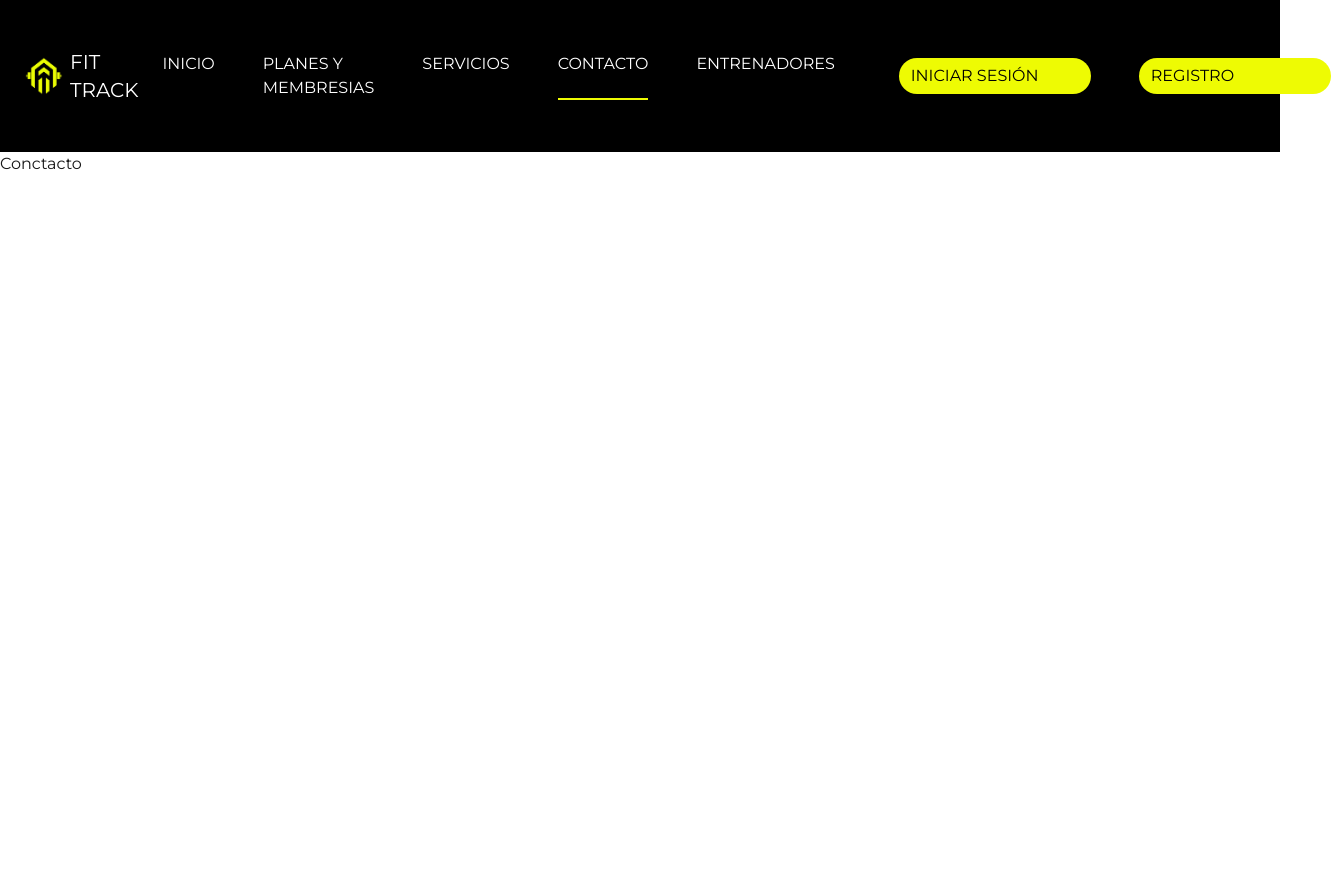
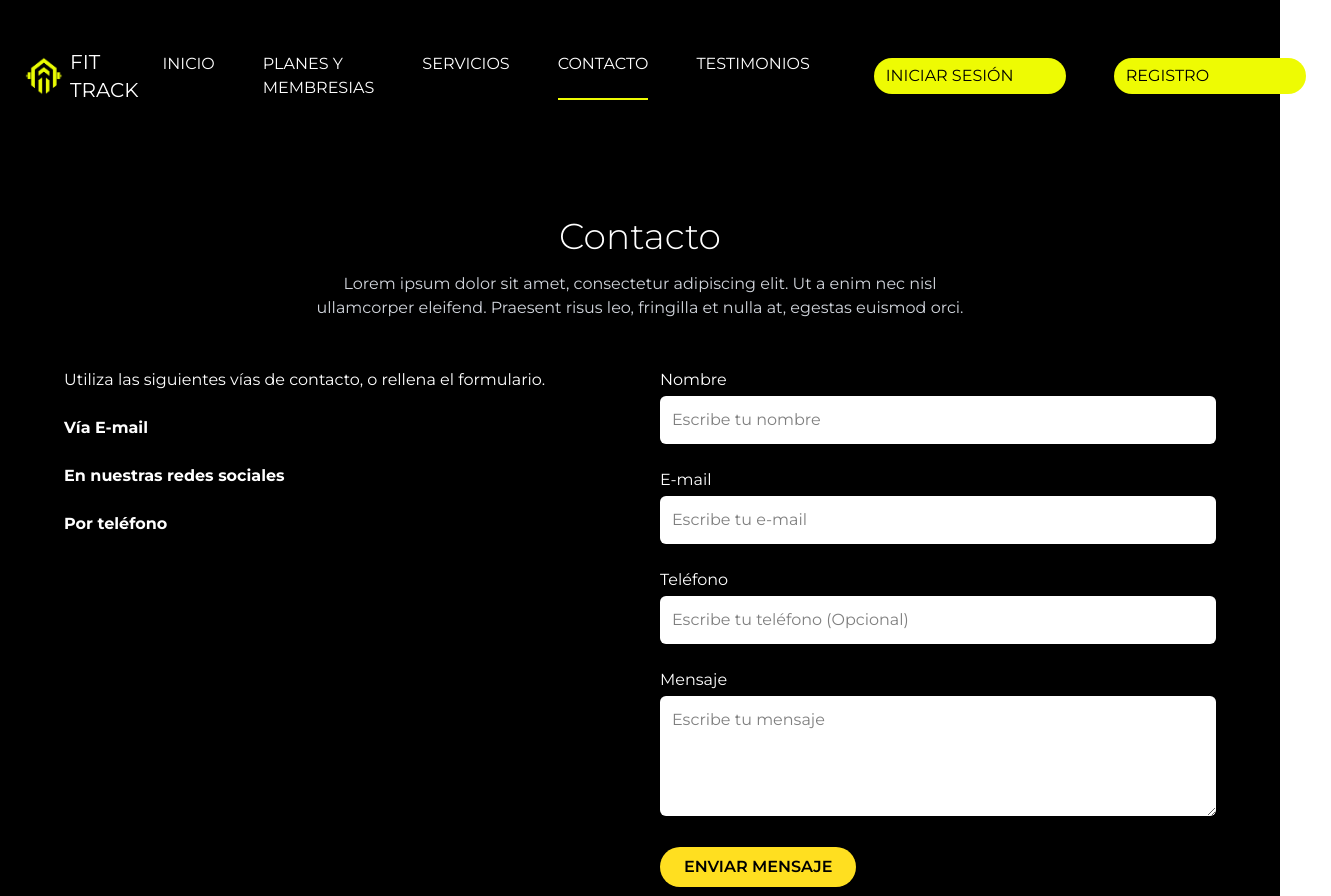
Before and after one commit to Yeison9713/fit-track, a Next.js app: page /contacto in a window 1280 px wide. Shown: the top 896 px of the page, 1331 px wide, since content can reach past the window. Before the commit the page ends 800 px from the top, so only its background shows below. Built offline with nearby package versions, Linux system fonts and the light colour scheme.

Commit message:
add imagenes y paginas faltantes

```diff
--- a/package.json
+++ b/package.json
@@ -12,6 +12,7 @@
     "@headlessui/react": "^2.2.0",
     "@heroicons/react": "^2.2.0",
     "clsx": "^2.1.1",
+    "lucide-react": "^0.487.0",
     "next": "15.2.4",
     "postcss": "^8.5.3",
     "react": "^19.0.0",
--- a/src/app/contacto/page.tsx
+++ b/src/app/contacto/page.tsx
@@ -1,7 +1,73 @@
 export default function Contact() {
     return (
-        <div>
-            <h1>Conctacto</h1>
-        </div>
+        <section className="bg-black text-white px-6 py-16">
+            <div className="max-w-6xl mx-auto">
+                <h2 className="text-4xl font-light text-center mb-4">Contacto</h2>
+                <p className="text-center text-gray-300 mb-12 max-w-2xl mx-auto">
+                    Lorem ipsum dolor sit amet, consectetur adipiscing elit. Ut a enim nec nisl ullamcorper eleifend.
+                    Praesent risus leo, fringilla et nulla at, egestas euismod orci.
+                </p>
+
+                <div className="grid md:grid-cols-2 gap-10">
+                    {/* Información de contacto */}
+                    <div className="space-y-6">
+                        <p>Utiliza las siguientes vías de contacto, o rellena el formulario.</p>
+                        <p><strong>Vía E-mail</strong></p>
+                        <p><strong>En nuestras redes sociales</strong></p>
+                        <p><strong>Por teléfono</strong></p>
+                    </div>
+
+                    {/* Formulario con labels */}
+                    <form className="space-y-6">
+                        <div>
+                            <label className="block mb-1 text-white">Nombre</label>
+                            <input
+                                type="text"
+                                placeholder="Escribe tu nombre"
+                                className="w-full p-3 rounded-md text-black bg-white"
+                            />
+                        </div>
+
+                        <div>
+                            <label className="block mb-1 text-white">E-mail</label>
+                            <input
+                                type="email"
+                                placeholder="Escribe tu e-mail"
+                                className="w-full p-3 rounded-md text-black bg-white"
+                            />
+                        </div>
+
+                        <div>
+                            <label className="block mb-1 text-white">Teléfono</label>
+                            <input
+                                type="tel"
+                                placeholder="Escribe tu teléfono (Opcional)"
+                                className="w-full p-3 rounded-md text-black bg-white"
+                            />
+                        </div>
+
+                        <div>
+                            <label className="block mb-1 text-white">Mensaje</label>
+                            <textarea
+                                rows={4}
+                                placeholder="Escribe tu mensaje"
+                                className="w-full p-3 rounded-md text-black bg-white"
+                            ></textarea>
+                        </div>
+
+                        <button
+                            type="submit"
+                            className="bg-yellow-300 text-black font-semibold py-2 px-6 rounded-full hover:bg-yellow-400"
+                        >
+                            ENVIAR MENSAJE
+                        </button>
+                    </form>
+                </div>
+
+                <p className="text-center mt-16 text-sm text-gray-400">
+                    2025 - Política de Privacidad
+                </p>
+            </div>
+        </section>
     );
 }
--- a/src/app/entrenadores/page.tsx
+++ /dev/null
@@ -1,7 +0,0 @@
-export default function Trainers() {
-    return (
-        <div>
-            <h1>Entrenadores</h1>
-        </div>
-    );
-}
--- a/src/app/servicios/page.tsx
+++ b/src/app/servicios/page.tsx
@@ -1,7 +1,56 @@
+import {
+    Dumbbell,
+    Bike,
+    Music,
+    Leaf,
+} from "lucide-react";
+
 export default function Services() {
     return (
-        <div>
-            <h1>Services</h1>
+        <div className="min-h-screen bg-black text-white px-6 py-12">
+            <h1 className="text-3xl font-bold text-center mb-12">Clases y servicios</h1>
+            <div className="max-w-7xl mx-auto grid grid-cols-1 md:grid-cols-2 gap-12 items-center">
+                {/* Imagen de las clases */}
+                <div className="w-full">
+                    <img
+                        src="https://images.pexels.com/photos/866027/pexels-photo-866027.jpeg"
+                        alt="Clases de entrenamiento"
+                        className="rounded-xl shadow-lg"
+                    />
+                </div>
+
+                {/* Lista de servicios */}
+                <div className="space-y-8">
+                    <div className="flex items-start gap-4">
+                        <Dumbbell className="text-[#eefb03] w-8 h-8" />
+                        <div>
+                            <h3 className="text-[#eefb03] font-semibold">CrossFit</h3>
+                            <p className="text-sm text-gray-300">Entrenamiento funcional de alta intensidad.</p>
+                        </div>
+                    </div>
+                    <div className="flex items-start gap-4">
+                        <Bike className="text-[#eefb03] w-8 h-8" />
+                        <div>
+                            <h3 className="text-[#eefb03] font-semibold">Spinning / Indoor Cycling</h3>
+                            <p className="text-sm text-gray-300">Clases de ciclismo en interiores.</p>
+                        </div>
+                    </div>
+                    <div className="flex items-start gap-4">
+                        <Leaf className="text-[#eefb03] w-8 h-8" />
+                        <div>
+                            <h3 className="text-[#eefb03] font-semibold">Yoga</h3>
+                            <p className="text-sm text-gray-300">Flexibilidad, fuerza y relajación.</p>
+                        </div>
+                    </div>
+                    <div className="flex items-start gap-4">
+                        <Music className="text-[#eefb03] w-8 h-8" />
+                        <div>
+                            <h3 className="text-[#eefb03] font-semibold">Zumba</h3>
+                            <p className="text-sm text-gray-300">Cardio con ritmos latinos y baile.</p>
+                        </div>
+                    </div>
+                </div>
+            </div>
         </div>
     );
 }
--- /dev/null
+++ b/src/app/testimonios/page.tsx
@@ -0,0 +1,69 @@
+export default function Testimonials() {
+    return (
+        <section className="bg-black text-white px-6 py-16">
+            <div className="max-w-6xl mx-auto">
+                {/* Testimonios */}
+                <div className="grid md:grid-cols-2 gap-10 mb-20 items-center">
+                    <div>
+                        <h2 className="text-4xl font-bold mb-4">TESTIMONIOS</h2>
+                        <p className="text-gray-300">
+                            Lorem ipsum dolor sit amet, consectetur adipiscing elit. Ut a enim nec nisl ullamcorper eleifend.
+                            Praesent risus leo, fringilla et nulla at, egestas euismod orci.
+                        </p>
+
+                        {/* Puntos indicadores */}
+                        <div className="flex space-x-2 mt-6">
+                            <span className="h-3 w-3 bg-gray-600 rounded-full"></span>
+                            <span className="h-3 w-3 bg-gray-600 rounded-full"></span>
+                            <span className="h-3 w-3 bg-gray-600 rounded-full"></span>
+                        </div>
+                    </div>
+                    <div>
+                        <img
+                            src="https://images.pexels.com/photos/866027/pexels-photo-866027.jpeg"
+                            alt="Testimonio"
+                            className="rounded-lg object-cover w-full h-auto"
+                        />
+                    </div>
+                </div>
+
+                {/* Resultados */}
+                <h2 className="text-4xl font-bold mb-10">RESULTADOS</h2>
+
+                <div className="grid md:grid-cols-2 gap-10 items-start">
+                    <img
+                        src="https://images.unsplash.com/photo-1605296867304-46d5465a13f1?ixlib=rb-4.0.3&auto=format&fit=crop&w=800&q=80"
+                        alt="Fitness resultados"
+                        className="rounded-md"
+                    />
+                    <div className="space-y-10">
+                        <div>
+                            <h3 className="font-semibold mb-2">Primeros 3 meses</h3>
+                            <p className="text-gray-300">
+                                Lorem ipsum dolor sit amet, consectetur adipiscing elit. Ut a enim nec nisl ullamcorper
+                                eleifend. Praesent risus leo, fringilla et nulla at, egestas euismod orci
+                            </p>
+                        </div>
+                        <div>
+                            <h3 className="font-semibold mb-2">Primeros 6 meses</h3>
+                            <p className="text-gray-300">
+                                Lorem ipsum dolor sit amet, consectetur adipiscing elit. Ut a enim nec nisl ullamcorper
+                                eleifend. Praesent risus leo, fringilla et nulla at, egestas euismod orci
+                            </p>
+                        </div>
+                    </div>
+                </div>
+
+                {/* Botones */}
+                <div className="flex justify-center gap-6 mt-12">
+                    <button className="bg-white text-black font-semibold py-2 px-6 rounded-full hover:bg-gray-100">
+                        MÁS INFORMACIÓN
+                    </button>
+                    <button className="bg-yellow-300 text-black font-semibold py-2 px-6 rounded-full hover:bg-yellow-400">
+                        CONTÁCTANOS
+                    </button>
+                </div>
+            </div>
+        </section>
+    );
+}
--- a/src/components/Header.tsx
+++ b/src/components/Header.tsx
@@ -14,7 +14,7 @@ const navigation = [
     { name: "Planes y membresias", href: "/planes-membresias" },
     { name: "servicios", href: "/servicios" },
     { name: "Contacto", href: "/contacto" },
-    { name: "Entrenadores", href: "/entrenadores" },
+    { name: "Testimonios", href: "/testimonios" },
 ];
 
 export default function Header() {
```
Also changed, not shown: 1 other file (tests, documents, lock files or other folders).
